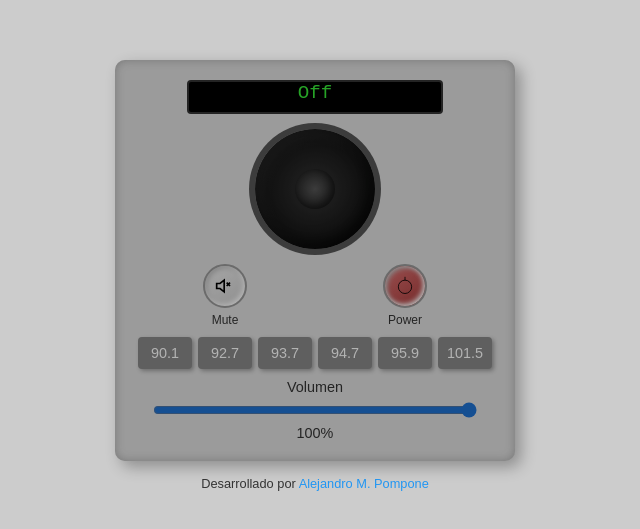
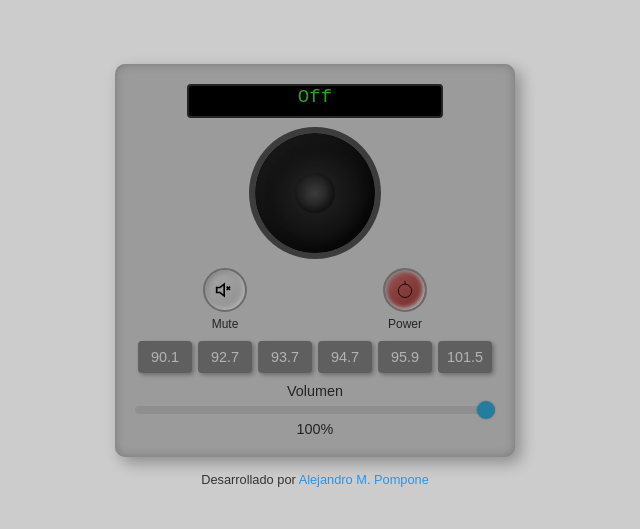
Before and after one commit to pompone/Radios_VR, a plain HTML site: page index.html in a window 1280 px wide. Shown: the part 125-654 px from the top of the page, without its empty margins (325-965 px from the left). Drawn offline with Linux system fonts and the light colour scheme.

Commit message:
Update style.css

```diff
--- a/style.css
+++ b/style.css
@@ -179,3 +179,36 @@ body {
 .footer a:hover {
   text-decoration: underline;
 }
+input[type="range"] {
+  -webkit-appearance: none;
+  width: 100%;
+  height: 8px;
+  border-radius: 4px;
+  background: linear-gradient(to right, #00bfff 0%, #ccc 0%);
+  outline: none;
+  transition: background 0.3s ease;
+}
+
+/* Thumb para Webkit (Chrome, Edge) */
+input[type="range"]::-webkit-slider-thumb {
+  -webkit-appearance: none;
+  appearance: none;
+  height: 18px;
+  width: 18px;
+  border-radius: 50%;
+  background: #00bfff;
+  cursor: pointer;
+  border: none;
+  box-shadow: 0 0 2px rgba(0,0,0,0.3);
+}
+
+/* Thumb para Firefox */
+input[type="range"]::-moz-range-thumb {
+  height: 18px;
+  width: 18px;
+  border-radius: 50%;
+  background: #00bfff;
+  cursor: pointer;
+  border: none;
+  box-shadow: 0 0 2px rgba(0,0,0,0.3);
+}
```
